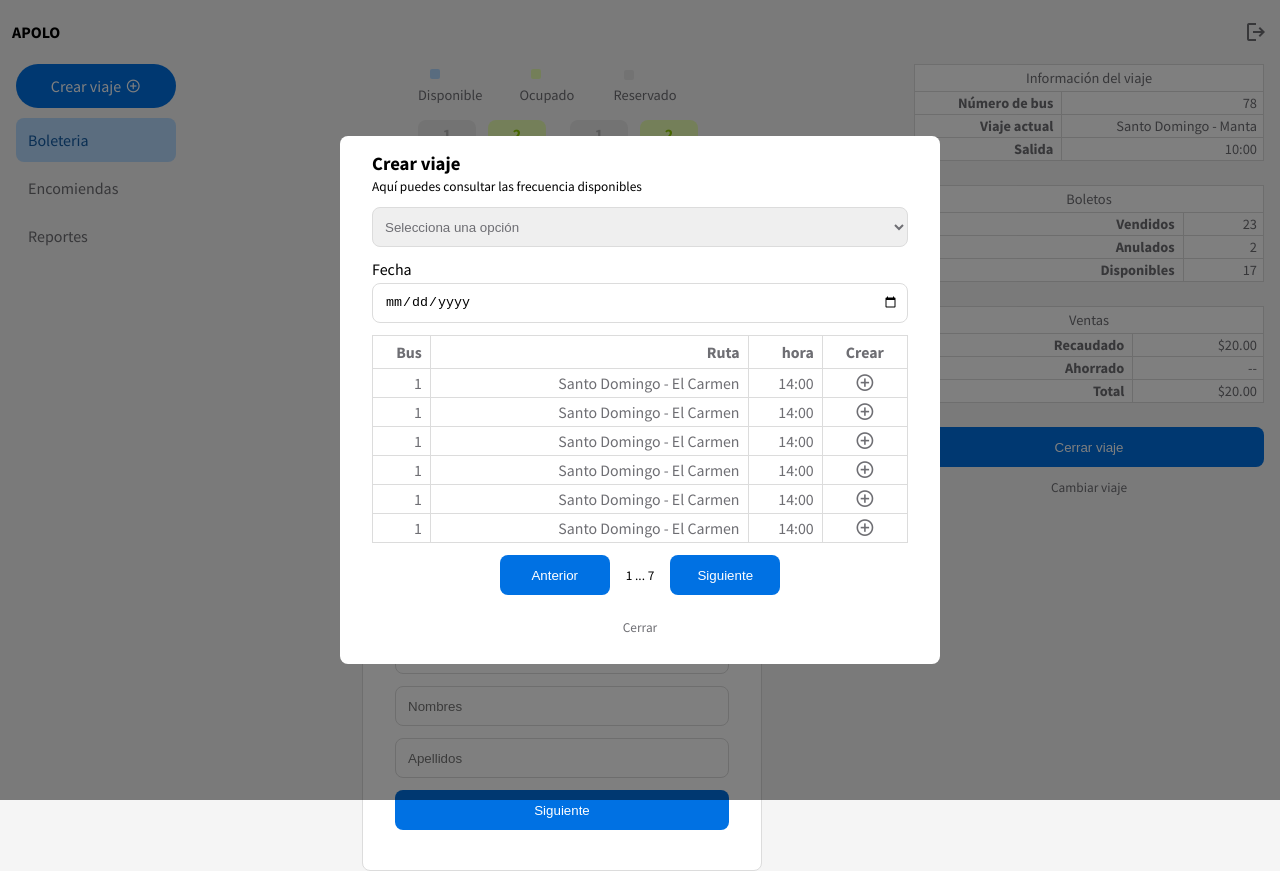
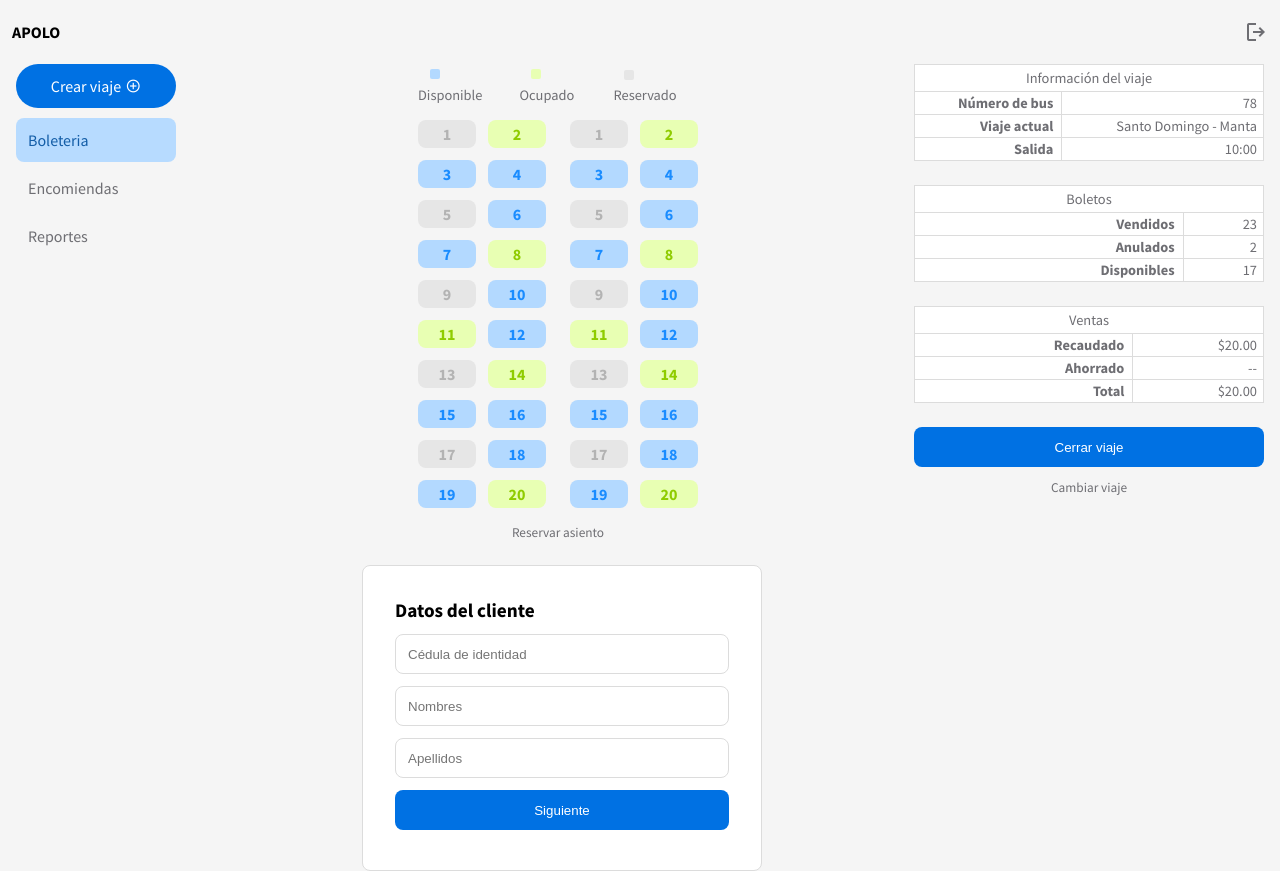
Before and after one commit to jeffersonmejia/apolo, a Next.js app: page / in a window 1280 px wide. Both pictures are taken after typing "Sample", "Sample123" into the empty fields and a click on the button "Ingresar". Built offline with nearby package versions, Linux system fonts and the light colour scheme; data requests are answered from the project's data file.

Commit message:
update styles

```diff
--- a/src/components/panel_aside/index.js
+++ b/src/components/panel_aside/index.js
@@ -23,7 +23,7 @@ export function PanelAside() {
 		<>
 			<aside className={styles.aside}>
 				<ul>
-					<li className={styles.create}>
+					<li className={styles.create} onClick={handleCreateTravel}>
 						Crear viaje <span class="material-symbols-outlined">add_circle</span>
 					</li>
 					<li
@@ -46,6 +46,7 @@ export function PanelAside() {
 					</li>
 				</ul>
 			</aside>
+			{isModalActive && (
 				<Modal>
 					<form className={styles.createForm}>
 						<fieldset>
@@ -127,10 +128,13 @@ export function PanelAside() {
 								<small>1 ... 7</small>
 								<button>Siguiente</button>
 							</div>
-						<small className={styles.closeBtn}>Cerrar</small>
+							<small className={styles.closeBtn} onClick={handleCreateTravel}>
+								Cerrar
+							</small>
 						</fieldset>
 					</form>
 				</Modal>
+			)}
 		</>
 	);
 }
--- a/src/components/panel_aside/index.module.css
+++ b/src/components/panel_aside/index.module.css
@@ -68,7 +68,9 @@ aside li.create {
 	flex-direction: column;
 	gap: 4px;
 }
-
+.formDate label {
+	font-size: 0.9rem;
+}
 .createForm td {
 	padding: 4px 0;
 }
@@ -104,6 +106,7 @@ aside li.create {
 	justify-content: center;
 	align-items: center;
 	gap: 16px;
+	margin-top: 12px;
 }
 
 .createFormPages span {
@@ -128,7 +131,7 @@ aside li.create {
 	color: var(--legend-color);
 	cursor: pointer;
 	transition: color 0.3s ease-in-out;
-	margin-top: 12px;
+	margin-top: 4px;
 }
 .createForm .closeBtn:hover {
 	color: var(--btn-bg);
```
Lines whose indentation alone changed are shown as unchanged.
